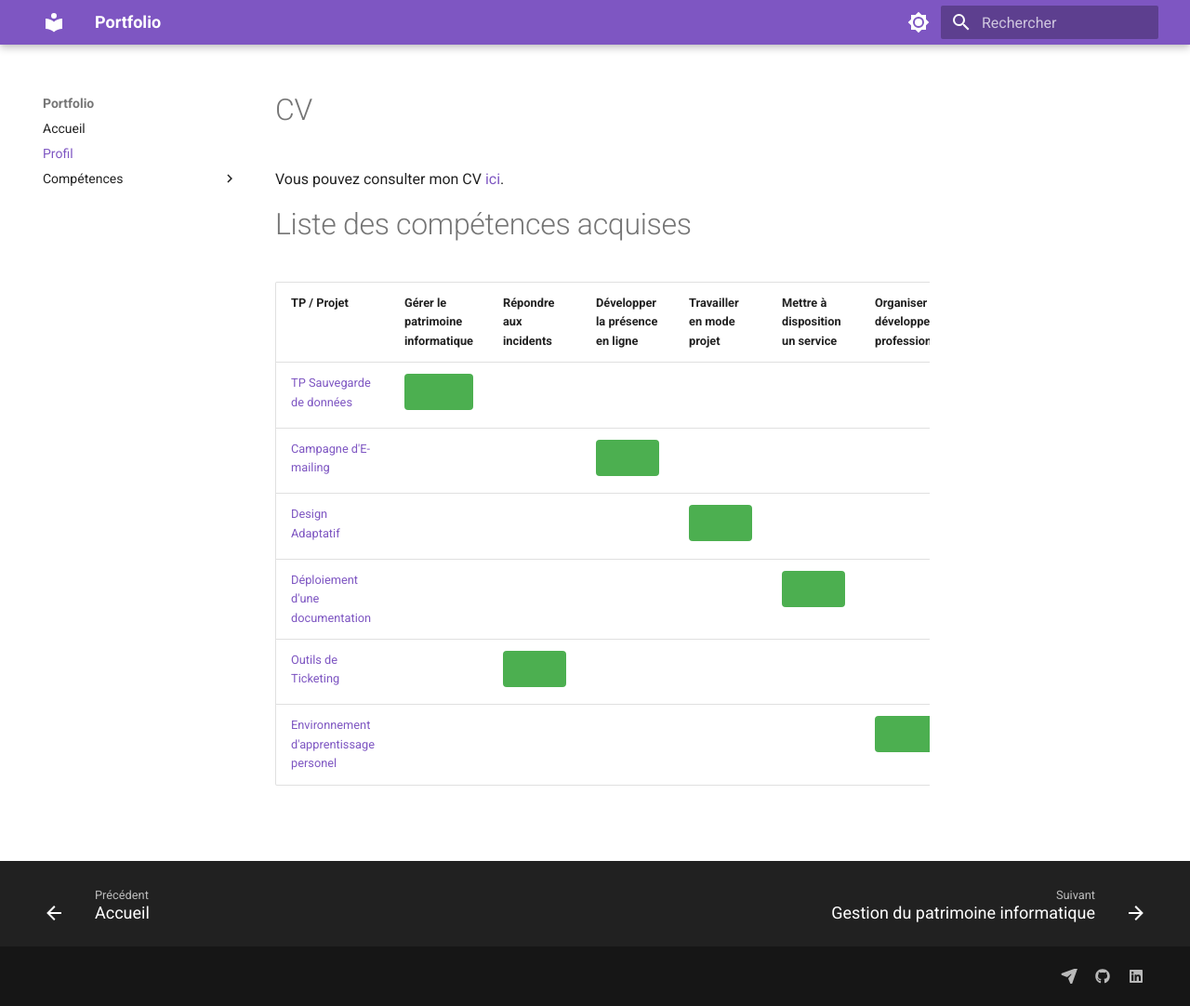
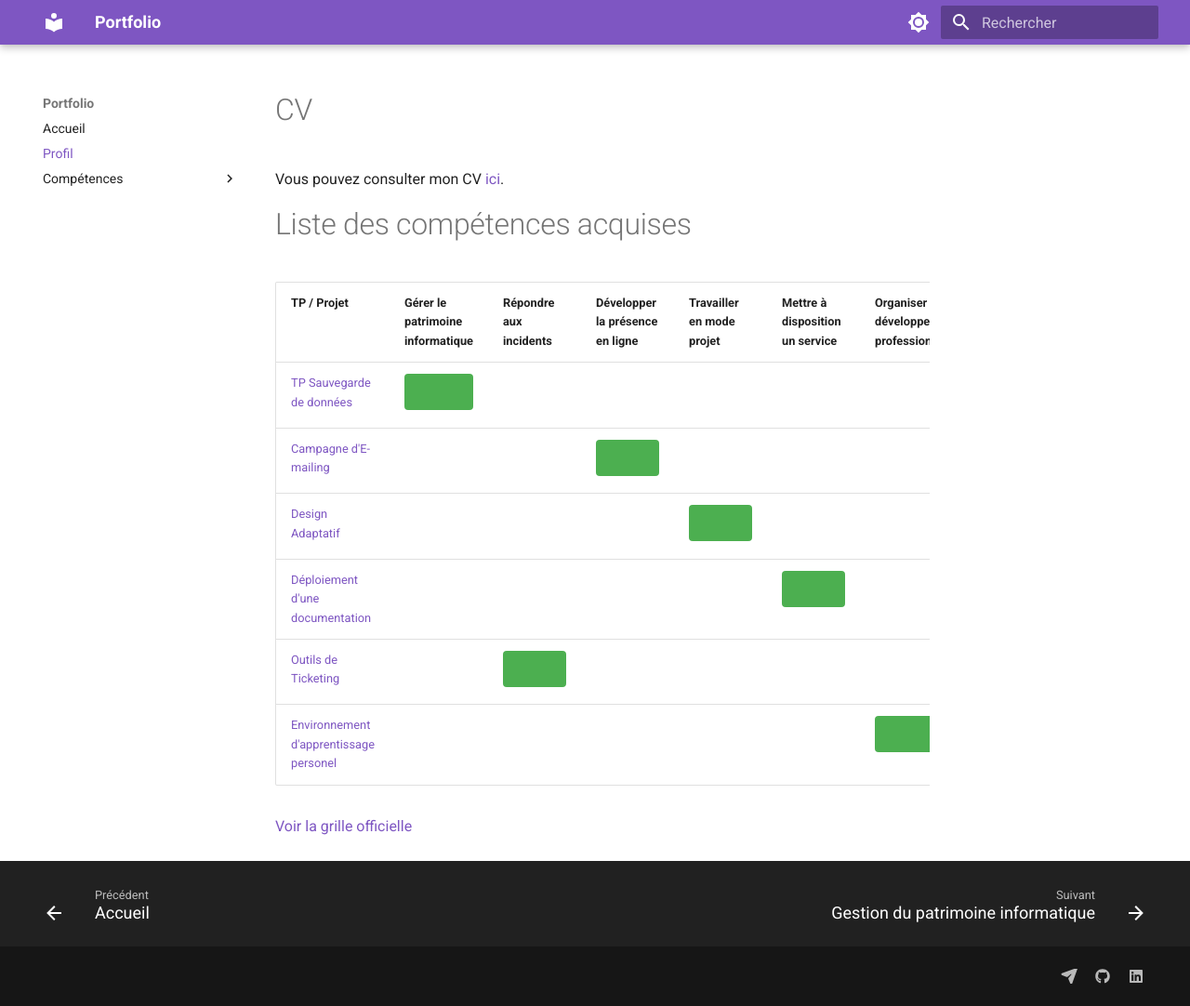
Before and after one commit to saulevant/portfolio_en_ligne, an MkDocs documentation site: the page built from docs/profil.md, in a window 1280 px wide and 1082 px high. Shown: the whole window at 93% size. Built offline with MkDocs 1.6.1 and Material for MkDocs 9.7.7, drawn with Linux system fonts in a browser that asks for light colours.

```diff
--- a/docs/profil.md
+++ b/docs/profil.md
@@ -11,3 +11,6 @@
 | [Déploiement d'une documentation](competences/déploiement-service-info.md)         |                                      |                             |                                      |                               |<span style="background-color: #4CAF50; display: inline-block; width: 100%; height: 39px; border-radius: 4px;"></span>                                     |                                               |
 | [Outils de Ticketing](competences/support-assistance.md)        |                                      |<span style="background-color: #4CAF50; display: inline-block; width: 100%; height: 39px; border-radius: 4px;"></span>                             |                                      |                               |                                     |                                               |
 | [Environnement d'apprentissage personel](competences/développement-professionel.md)        |                                      |                             |                                      |                               |                                     |<span style="background-color: #4CAF50; display: inline-block; width: 100%; height: 39px; border-radius: 4px;"></span>                                               |
+
+
+[Voir la grille officielle](assets/E5 - Tableau de synthèse.xlsx)
```
Also changed, not shown: 2 other files.
